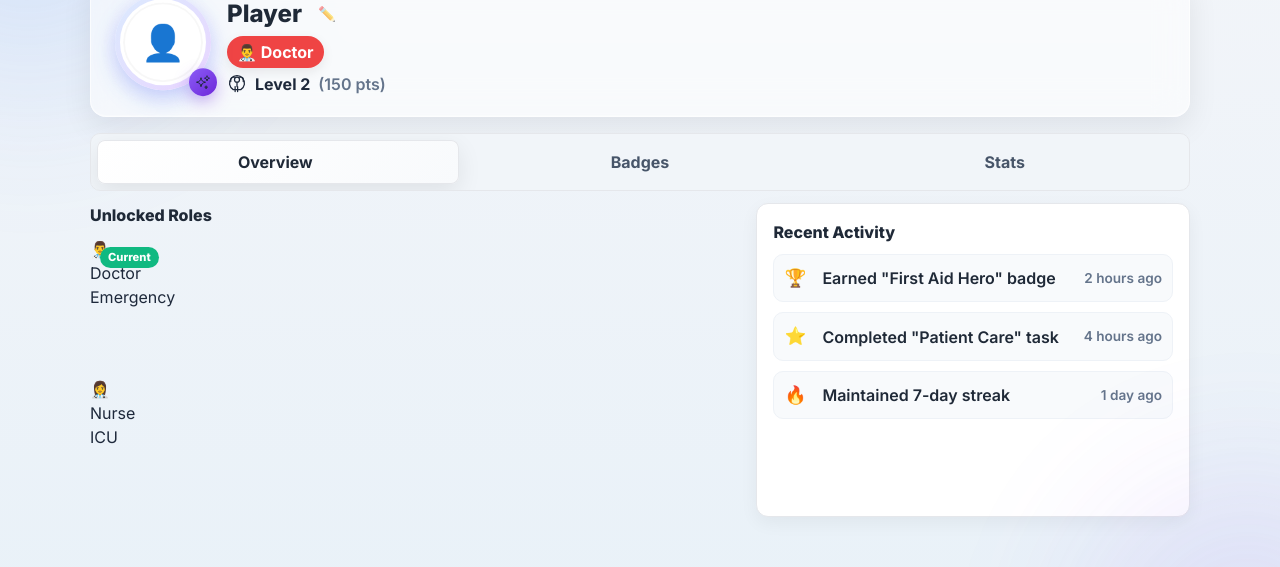
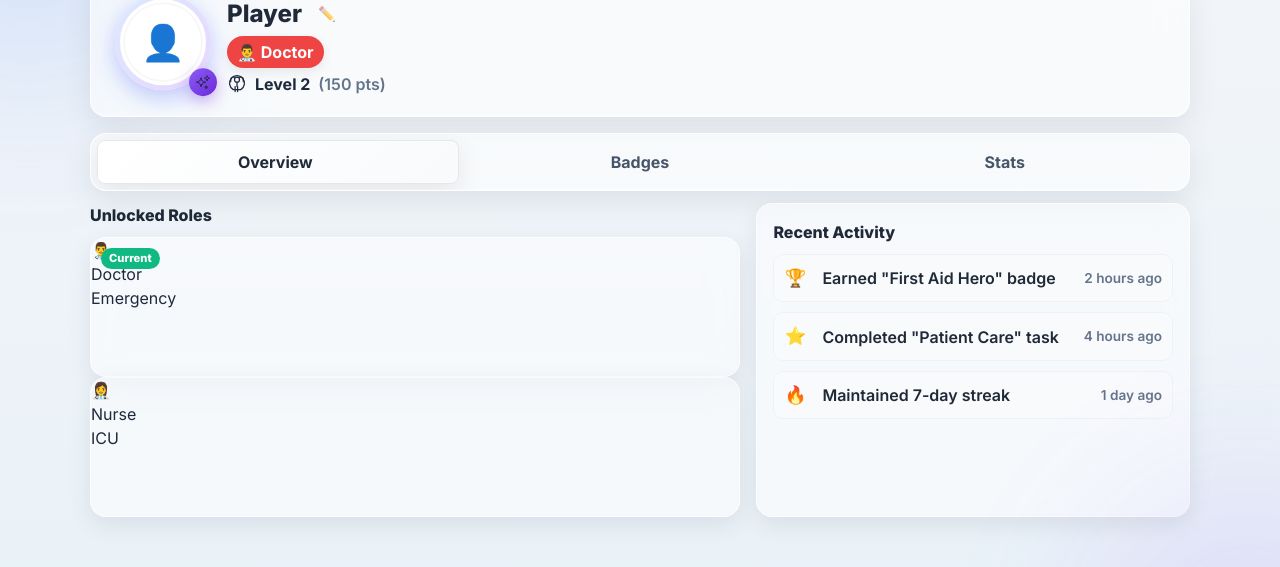
Before and after one commit to senushidinara/Clicnicquest, a React (Vite) app: page / in a window 1280 px wide. Both pictures are taken after a click on the button "Profile". Shown: the part 126-693 px from the top of the page. Built offline with nearby package versions, Linux system fonts and the light colour scheme.

Commit message:
Profile glass for tabs, cards, activity
cgen-a202dadbd5d74970b00becba853fd2d8

```diff
--- a/components/ProfilePage.tsx
+++ b/components/ProfilePage.tsx
@@ -157,7 +157,7 @@ const ProfilePage: React.FC<ProfilePageProps> = ({
       </motion.div>
 
       {/* Tab Navigation */}
-      <div className="profile-tabs" role="tablist" tabIndex={0} onKeyDown={handleTabsKeyDown}>
+      <div className="profile-tabs glass-panel" role="tablist" tabIndex={0} onKeyDown={handleTabsKeyDown}>
         <div className={`tab-indicator ${selectedTab === 'overview' ? 'pos-0' : selectedTab === 'badges' ? 'pos-1' : 'pos-2'}`} />
         {(['overview', 'badges', 'stats'] as const).map((tab) => (
           <button
@@ -190,7 +190,7 @@ const ProfilePage: React.FC<ProfilePageProps> = ({
                   {user.roles.map((role) => (
                     <motion.div
                       key={role.id}
-                      className={`role-card ${user.currentRole.id === role.id ? 'current' : ''}`}
+                      className={`role-card glass-card shine-on-hover ${user.currentRole.id === role.id ? 'current' : ''}`}
                       whileHover={{ scale: 1.05 }}
                       onMouseMove={(e) => {
                         const rect = (e.currentTarget as HTMLDivElement).getBoundingClientRect();
@@ -209,7 +209,7 @@ const ProfilePage: React.FC<ProfilePageProps> = ({
                 </div>
               </div>
 
-              <div className="recent-activity">
+              <div className="recent-activity glass-card">
                 <h3>Recent Activity</h3>
                 <div className="activity-list">
                   <div className="activity-item">
```
